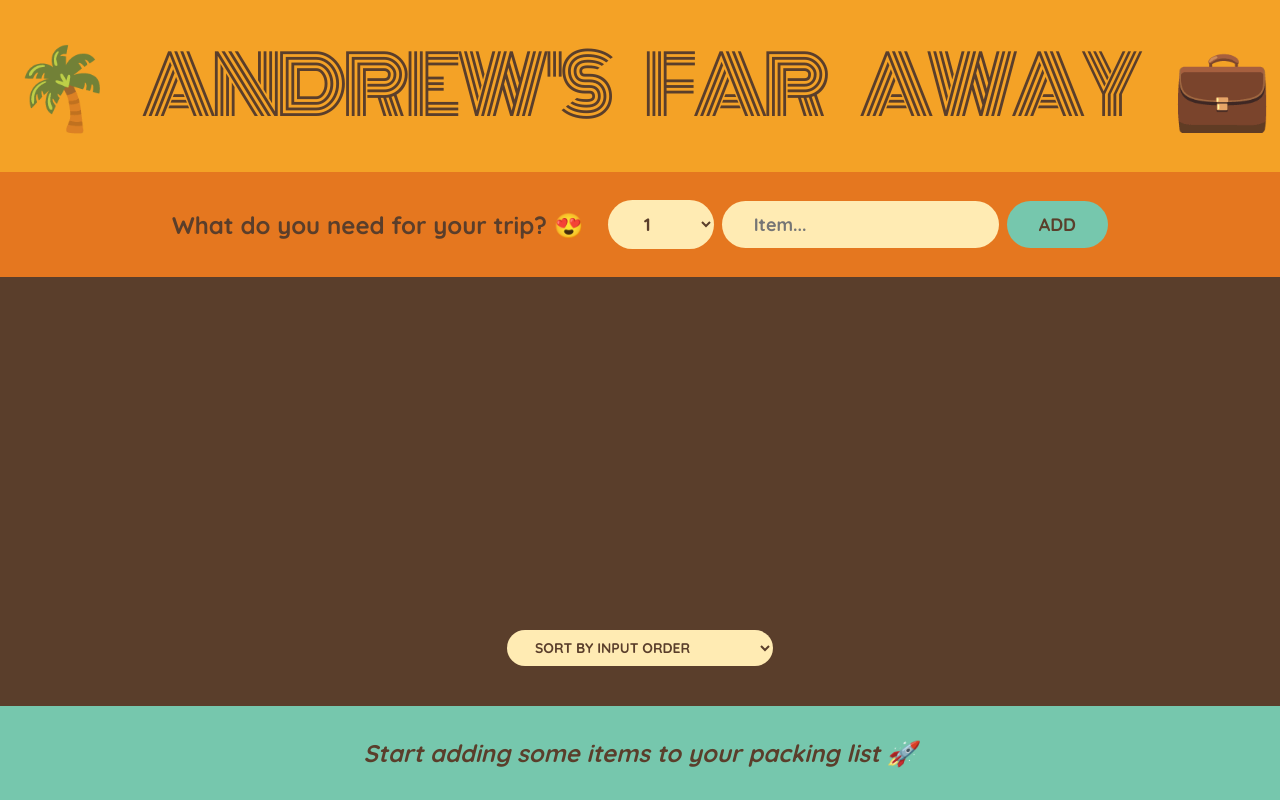
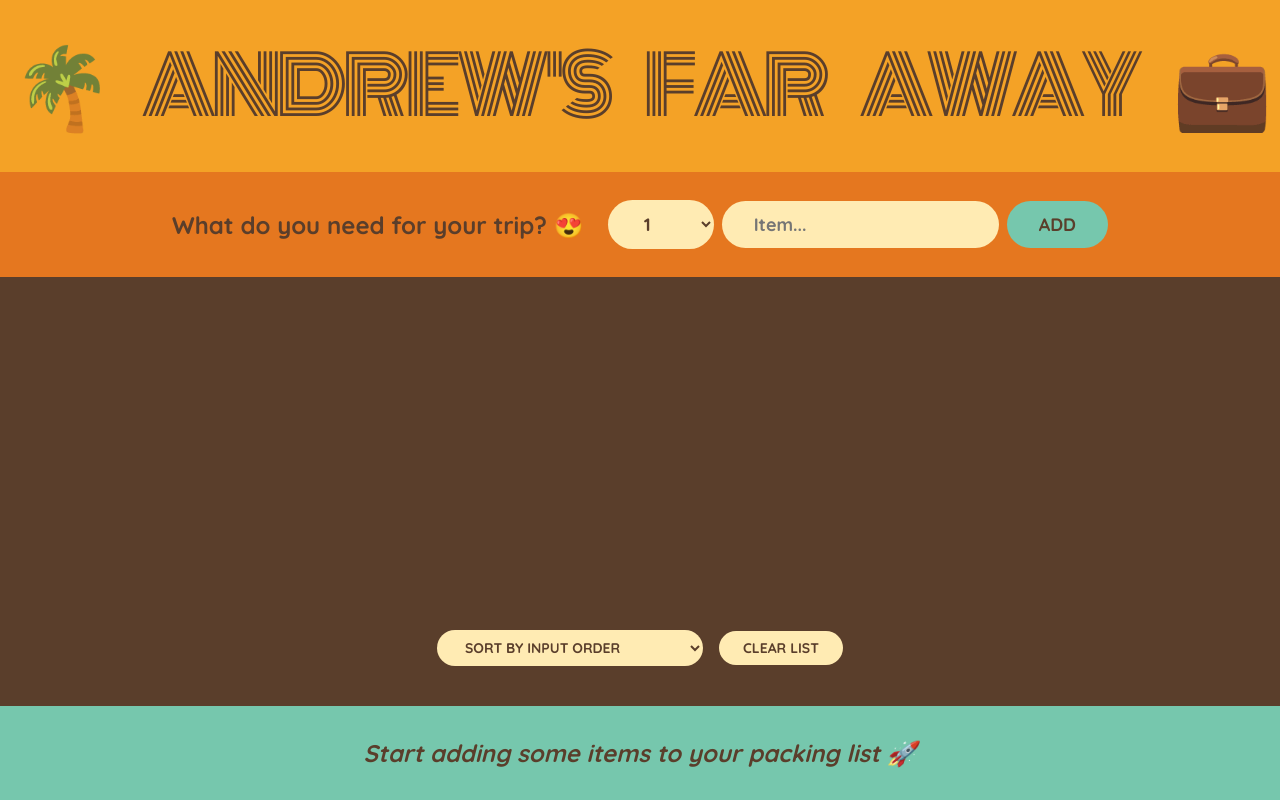
Before and after one commit to EzPzLetMeFreezie/travel-list, a React (Create React App) app: page / in a window 1280 px wide. Built offline with nearby package versions, Linux system fonts and the light colour scheme.

Commit message:
Add clear button

```diff
--- a/src/App.js
+++ b/src/App.js
@@ -19,6 +19,13 @@
     );
   }
 
+  function handleClearList() {
+    const confirmed = window.confirm(
+      "Are you sure you want to delete all items?"
+    );
+    if (confirmed) setItems([]);
+  }
+
   return (
     <div className="app">
       <Logo />
@@ -27,6 +34,7 @@
         items={items}
         onDeleteItem={handleDeleteItem}
         onToggleItems={handleToggleItem}
+        onClearList={handleClearList}
       />
       <Stats items={items} />
     </div>
@@ -78,7 +86,7 @@
   );
 }
 
-function PackingList({ items, onDeleteItem, onToggleItems }) {
+function PackingList({ items, onDeleteItem, onToggleItems, onClearList }) {
   const [sortBy, setSortBy] = useState("input");
 
   let sortedItems;
@@ -90,7 +98,7 @@
       .slice()
       .sort((a, b) => a.description.localeCompare(b.description));
 
-  if (sortBy == "packed")
+  if (sortBy === "packed")
     sortedItems = items
       .slice()
       .sort((a, b) => Number(a.packed) - Number(b.packed));
@@ -114,6 +122,7 @@
           <option value="description">Sort by input description</option>
           <option value="packed">Sort by packed status</option>
         </select>
+        <button onClick={onClearList}>Clear list</button>
       </div>
     </div>
   );
```
